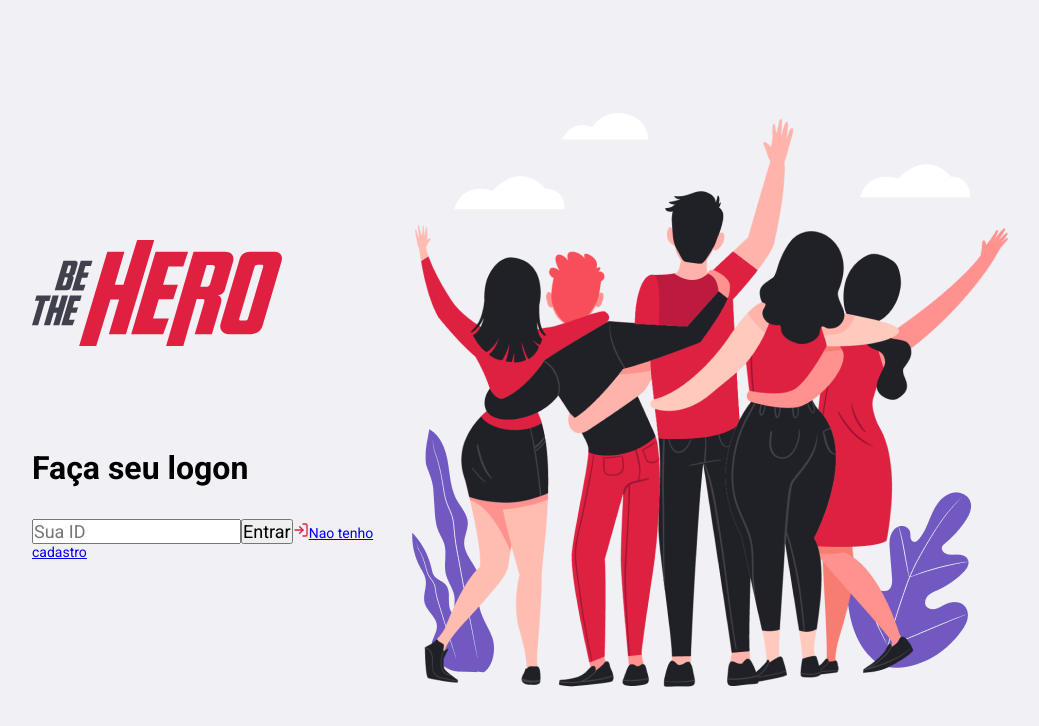
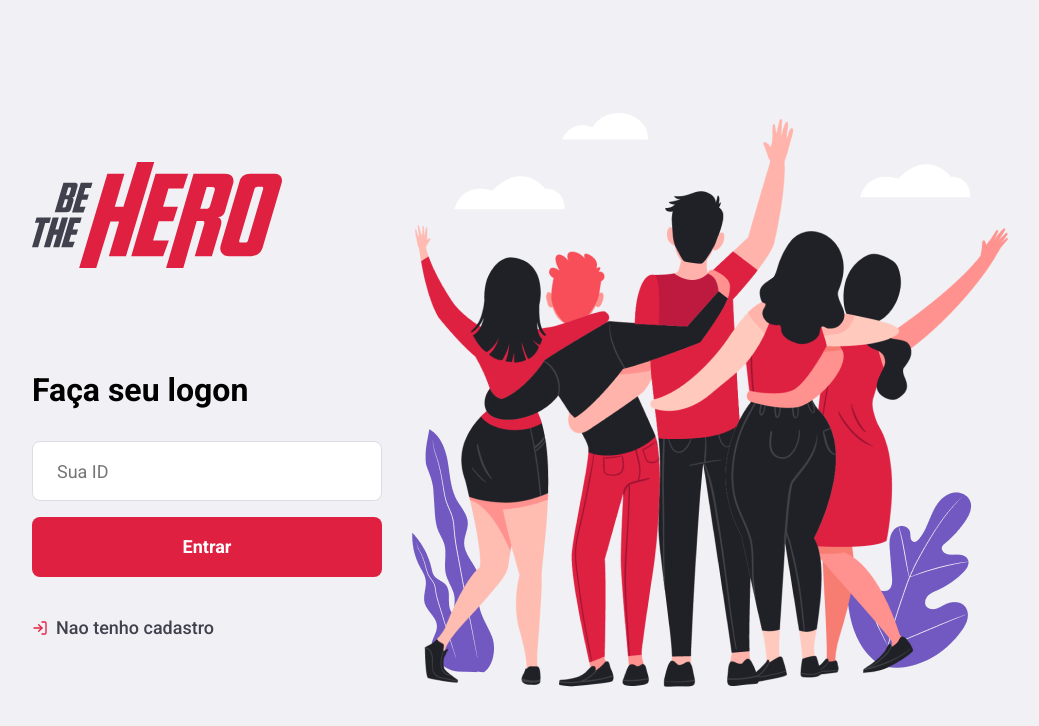
Before and after one commit to andersonMachado231183/omni, a React (Create React App) app in the folder frontend/: page / in a window 1280 px wide. Shown: the top 726 px of the page, without its empty margins (120-1159 px from the left). Built offline with nearby package versions, Linux system fonts and the light colour scheme.

Commit message:
mudancas

```diff
--- a/frontend/package.json
+++ b/frontend/package.json
@@ -10,6 +10,7 @@
     "react": "^16.13.1",
     "react-dom": "^16.13.1",
     "react-icons": "^3.9.0",
+    "react-router-dom": "^5.1.2",
     "react-scripts": "3.4.1"
   },
   "scripts": {
--- a/frontend/src/global.css
+++ b/frontend/src/global.css
@@ -21,12 +21,36 @@
     cursor: pointer;
 }
 
-form input {
+/* form input */
+.id{
     width: 100%;
     height: 60px;
-    counter-reset: #333;
+    color: #333;
     border: 1px solid #dcdce6;
     border-radius: 8px;
     padding: 0 24px;;
+}
 
+
+
+.button {
+    width: 100%;
+    height: 60px;
+    background-color: #e02041;
+    border: 0;
+    border-radius: 8px;
+    color: #FFF;
+    font-weight: 700;
+    margin-top: 16px;
+    display: inline-block;
+    text-align: center;
+    text-decoration: none;
+    font-size: 18px;
+    line-height: 60px;
+    transition: filter 0.2s;
 }
+
+.button:hover {
+     /* efeito escuro ao passar o mouse */
+    filter: brightness(90%);
+}
--- a/frontend/src/pages/Logon/index.js
+++ b/frontend/src/pages/Logon/index.js
@@ -1,4 +1,5 @@
 import React from 'react';
+
 
 import './styles.css';
 import { FiLogIn } from 'react-icons/fi';
@@ -13,9 +14,9 @@
             <img src={ imgLogo } alt="logo"/>
 
             <form><h1>Faça seu logon</h1></form>
-            <input placeholder="Sua ID"/>
-            <button type="submit">Entrar</button>
-            <a href="./register">
+            <input className="id" placeholder="Sua ID"/>
+            <button className="button" type="submit">Entrar</button>
+            <a className="linkar" href="./register">
                 <FiLogIn size={16} color="#e02041" />
                 Nao tenho cadastro
             </a>
--- a/frontend/src/pages/Logon/styles.css
+++ b/frontend/src/pages/Logon/styles.css
@@ -23,3 +23,22 @@
     font-size: 32px;
     margin-bottom: 32px;
 }
+/* .logon-container section.form form a */
+.linkar{
+    display: flex;
+    align-items: center;
+    margin-top: 40px;
+    color: #41414d;
+    text-decoration: none;
+    font-size: 18px;
+    font-weight: 500;
+    transition: opacity 0.2s;
+}
+
+.linkar:hover {
+    opacity: 0.8;
+}
+
+.linkar svg{
+    margin-right: 8px;
+}
```
Also changed, not shown: 1 other file (tests, documents, lock files or other folders).
